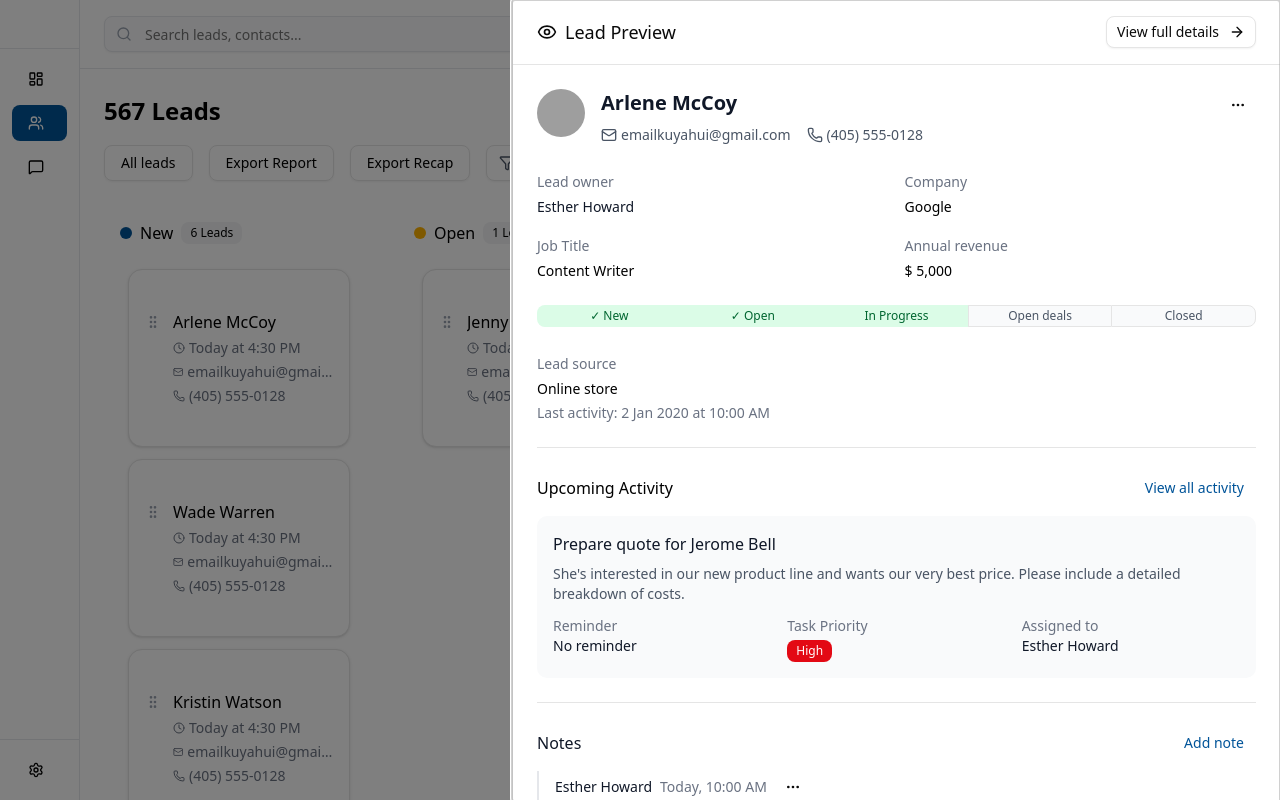
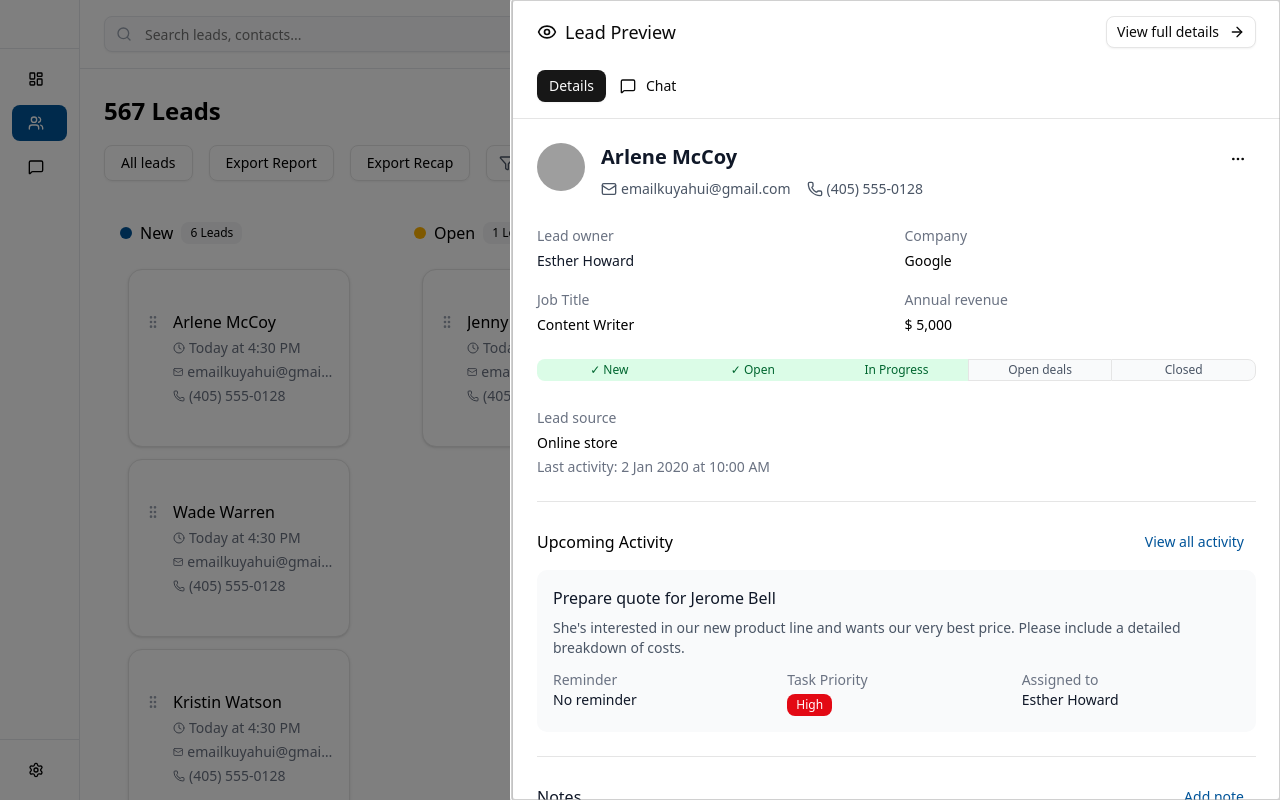
Before and after one commit to dafahfabiansyah/distcctv-ui, a React (Vite) app: page /pipeline in a window 1280 px wide. Both pictures are taken after a click on the element 239 px from the left and 358 px from the top of the page. Shown: the top 800 px of the page. Built offline with nearby package versions, Linux system fonts and the light colour scheme; grey boxes are pictures that could not be loaded.

Commit message:
feat(pipeline): add chat interface tab to lead details
- Implement new ChatInterface component for lead communication
- Add tab navigation to switch between details and chat views
- Remove unused icons from DashboardPage

```diff
--- /dev/null
+++ b/src/components/ChatInterface.jsx
@@ -0,0 +1,84 @@
+import { useState } from "react"
+import { Button } from "@/components/ui/button"
+import { Input } from "@/components/ui/input"
+import { Avatar, AvatarFallback, AvatarImage } from "@/components/ui/avatar"
+import { Send, Paperclip, Phone, Video } from "lucide-react"
+
+function ChatInterface({ lead }) {
+  const [messages, setMessages] = useState([
+    {
+      id: 1,
+      sender: 'lead',
+      content: 'Hi, I\'m interested in your new product line. Can you provide more details?',
+      timestamp: '10:30 AM',
+      type: 'text'
+    },
+    {
+      id: 2,
+      sender: 'agent',
+      content: 'Hello! I\'d be happy to help. Let me prepare a detailed quote for you.',
+      timestamp: '10:32 AM',
+      type: 'text'
+    }
+  ])
+  const [newMessage, setNewMessage] = useState('')
+
+  return (
+    <div className="flex flex-col h-full">
+      {/* Chat Header dengan Lead Info */}
+      <div className="px-6 py-4 border-b bg-gray-50">
+        <div className="flex items-center gap-3">
+          <div className="flex-1">
+            <h3 className="font-medium">{lead?.name}</h3>
+            <p className="text-sm text-gray-500">{lead?.phone}</p>
+          </div>
+          <div className="flex gap-2">
+            <Button variant="ghost" size="sm">
+              <Phone className="h-4 w-4" />
+            </Button>
+          </div>
+        </div>
+      </div>
+
+      {/* Messages Area */}
+      <div className="flex-1 overflow-y-auto px-6 py-4 space-y-4">
+        {messages.map((message) => (
+          <div key={message.id} className={`flex ${message.sender === 'agent' ? 'justify-end' : 'justify-start'}`}>
+            <div className={`max-w-[70%] rounded-lg px-4 py-2 ${
+              message.sender === 'agent'
+                ? 'bg-crm-primary text-white'
+                : 'bg-gray-100 text-gray-900'
+            }`}>
+              <p className="text-sm">{message.content}</p>
+              <p className={`text-xs mt-1 ${
+                message.sender === 'agent' ? 'text-white/70' : 'text-gray-500'
+              }`}>
+                {message.timestamp}
+              </p>
+            </div>
+          </div>
+        ))}
+      </div>
+
+      {/* Input Area */}
+      <div className="px-6 py-4 border-t">
+        <div className="flex gap-2">
+          <Button variant="ghost" size="sm">
+            <Paperclip className="h-4 w-4" />
+          </Button>
+          <Input
+            placeholder="Type a message..."
+            value={newMessage}
+            onChange={(e) => setNewMessage(e.target.value)}
+            className="flex-1"
+          />
+          <Button size="sm" className="bg-crm-primary hover:bg-crm-primary-hover">
+            <Send className="h-4 w-4" />
+          </Button>
+        </div>
+      </div>
+    </div>
+  )
+}
+
+export default ChatInterface
--- a/src/dashboard/DashboardPage.jsx
+++ b/src/dashboard/DashboardPage.jsx
@@ -21,8 +21,6 @@ import {
   Calendar,
   BarChart3,
   PieChart,
-  LineChart,
-  Eye
 } from "lucide-react"
 
 // Sample dashboard data
--- a/src/pipeline/PipelinePage.jsx
+++ b/src/pipeline/PipelinePage.jsx
@@ -11,8 +11,9 @@ import { Avatar, AvatarFallback, AvatarImage } from "@/components/ui/avatar"
 import { Separator } from "@/components/ui/separator"
 import { Dialog, DialogContent, DialogHeader, DialogTitle, DialogTrigger } from "@/components/ui/dialog"
 import { Input } from "@/components/ui/input"
-import { Mail, Phone, Clock, Plus, MoreHorizontal, Eye, ArrowRight, GripVertical, Filter } from "lucide-react"
+import { Mail, Phone, Clock, Plus, MoreHorizontal, Eye, ArrowRight, GripVertical, Filter, MessageSquare } from "lucide-react"
 import { Select, SelectContent, SelectItem, SelectTrigger, SelectValue } from "@/components/ui/select"
+import ChatInterface from "@/components/ChatInterface"
 
 // Sample data
 const stages = [
@@ -223,6 +224,7 @@ function StageColumn({ stage, leads, onLeadClick, onMoveLead }) {
 }
 
 export default function PipelinePage() {
+  const [activeTab, setActiveTab] = useState('details')
   const [leadsData, setLeadsData] = useState(initialLeads)
   const [selectedLead, setSelectedLead] = useState(null)
   const [isDrawerOpen, setIsDrawerOpen] = useState(false)
@@ -433,9 +435,30 @@ export default function PipelinePage() {
                   <ArrowRight className="h-4 w-4 ml-1" />
                 </Button>
               </div>
+
+              {/* Tab Navigation */}
+              <div className="flex gap-1 mt-4">
+                <Button
+                  variant={activeTab === 'details' ? 'default' : 'ghost'}
+                  size="sm"
+                  onClick={() => setActiveTab('details')}
+                >
+                  Details
+                </Button>
+                <Button
+                  variant={activeTab === 'chat' ? 'default' : 'ghost'}
+                  size="sm"
+                  onClick={() => setActiveTab('chat')}
+                >
+                  <MessageSquare className="h-4 w-4 mr-1" />
+                  Chat
+                </Button>
+              </div>
             </DrawerHeader>
 
-            <div className="px-6 py-6 space-y-6">
+            <div className="flex-1 overflow-hidden">
+              {activeTab === 'details' && (
+                <div className="px-6 py-6 space-y-6 h-full overflow-y-auto">
                   {/* Lead Info */}
                   <div className="flex items-start gap-4">
                     <Avatar className="h-12 w-12">
@@ -560,6 +583,12 @@ export default function PipelinePage() {
                     </div>
                   </div>
                 </div>
+              )}
+
+              {activeTab === 'chat' && (
+                <ChatInterface lead={selectedLead} />
+              )}
+            </div>
           </DrawerContent>
         </Drawer>
       </div>
```
Lines whose indentation alone changed are shown as unchanged.
